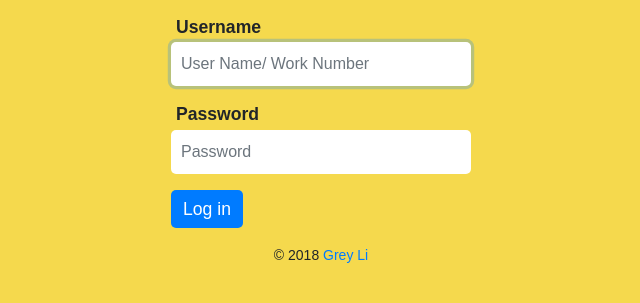
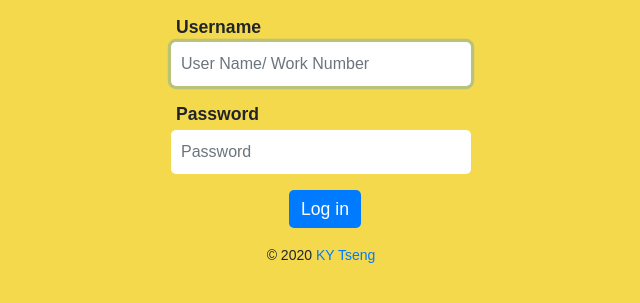
Before and after one commit to JasonZHOU41/Cpts583-project, a Flask app: a page that uses myproject/templates/base.html in a window 1280 px wide. Shown: the part 406-709 px from the top of the page, without its empty margins (319-959 px from the left). Run offline with Flask 2, Linux system fonts and the light colour scheme; data comes from the database, SQL or seed files in the repository; data that the repository does not hold is empty; parts of the project's set-up code (start-up, migrations or seed data) failed here and were passed over; some libraries are stand-ins or nearby versions.

Commit message:
update base.html and css

```diff
--- a/myproject/static/css/index.css
+++ b/myproject/static/css/index.css
@@ -46,6 +46,7 @@ body{
 }
 
 .btn{
+  margin-left: 118px;
   border-style: hidden;
   font-size: 1.1rem;
   border-radius: 5px;
--- a/myproject/templates/base.html
+++ b/myproject/templates/base.html
@@ -57,7 +57,7 @@
     </main>
           <footer class="text-center">
         {% block footer %}
-            <small> &copy; 2018 <a href="http://greyli.com" title="Written by Grey Li">Grey Li</a>
+            <small> &copy; 2020 <a href="http://greyli.com" title="Written by Grey Li">KY Tseng</a>
             </small>
         {% endblock %}
     </footer>
```
